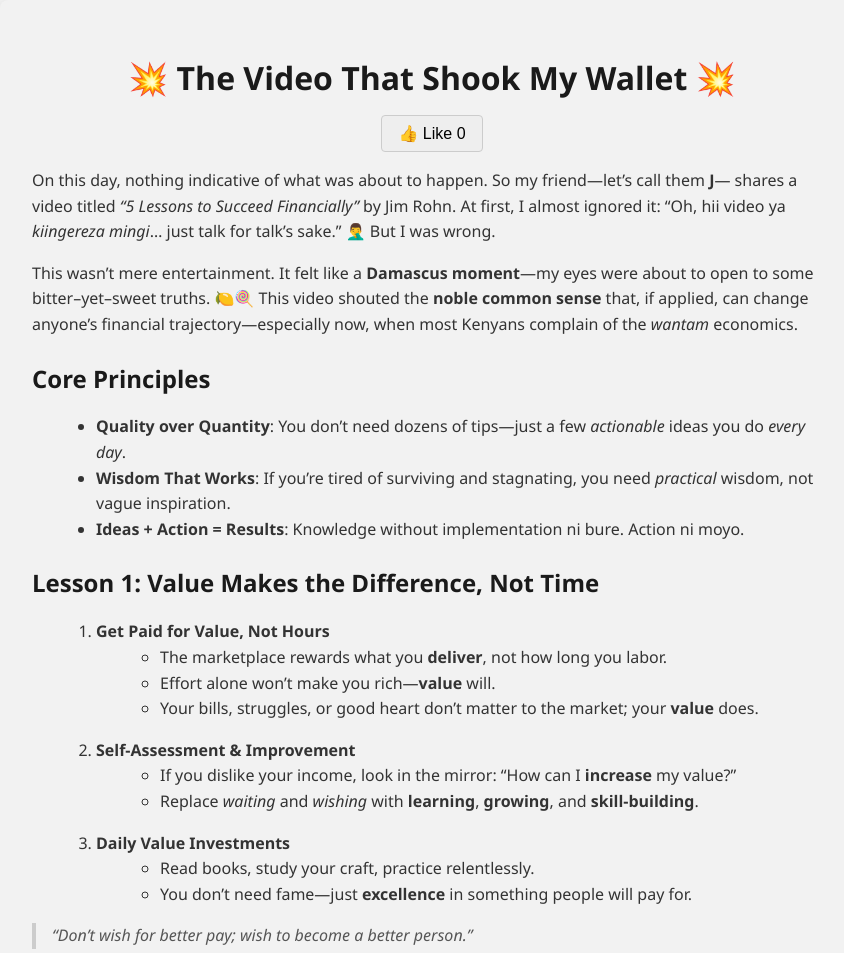
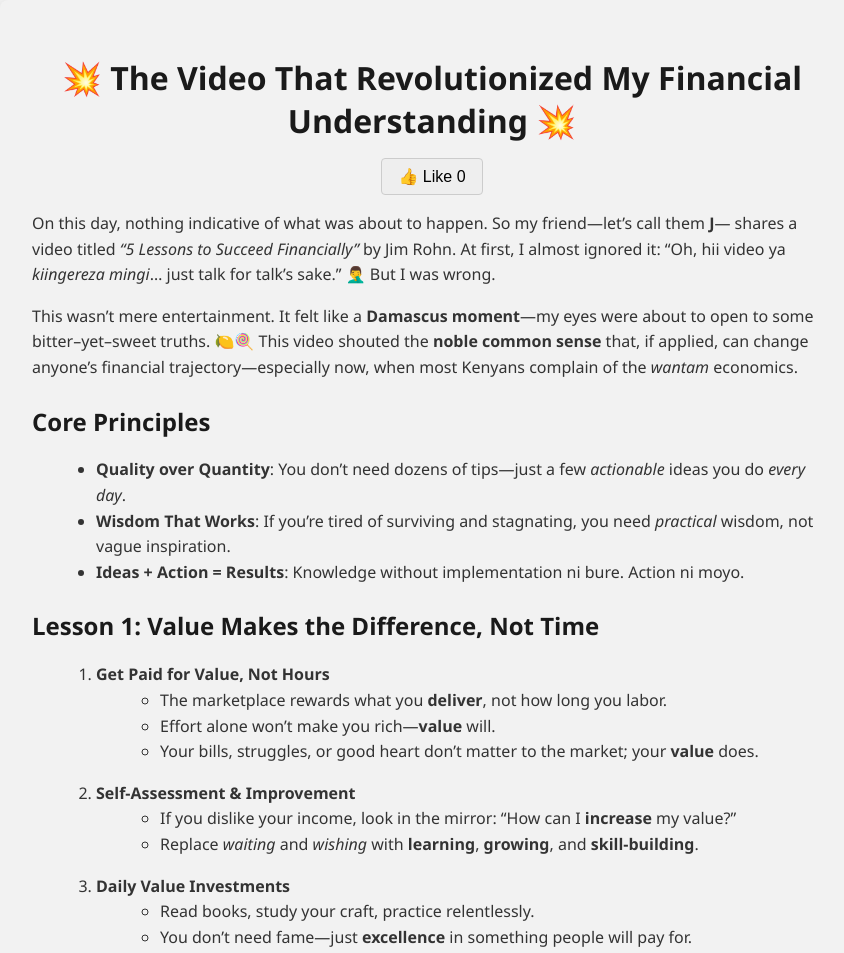
Before and after one commit to JackronyK/IT-memes-and-skits, a plain HTML site: page blog.html in a window 1280 px wide. Shown: the top 953 px of the page, without its empty margins (208-1052 px from the left). Drawn offline with Linux system fonts and the light colour scheme.

Commit message:
Update blog.html

```diff
--- a/blog.html
+++ b/blog.html
@@ -122,7 +122,7 @@
 <body>
 
   <div class="container">
-    <h1>💥 The Video That Shook My Wallet 💥</h1>
+    <h1>💥 The Video That Revolutionized My Financial Understanding 💥</h1>
 
     <button id="likeBtn" class="like-btn">👍 Like <span id="likeCount">0</span></button>
 
```
